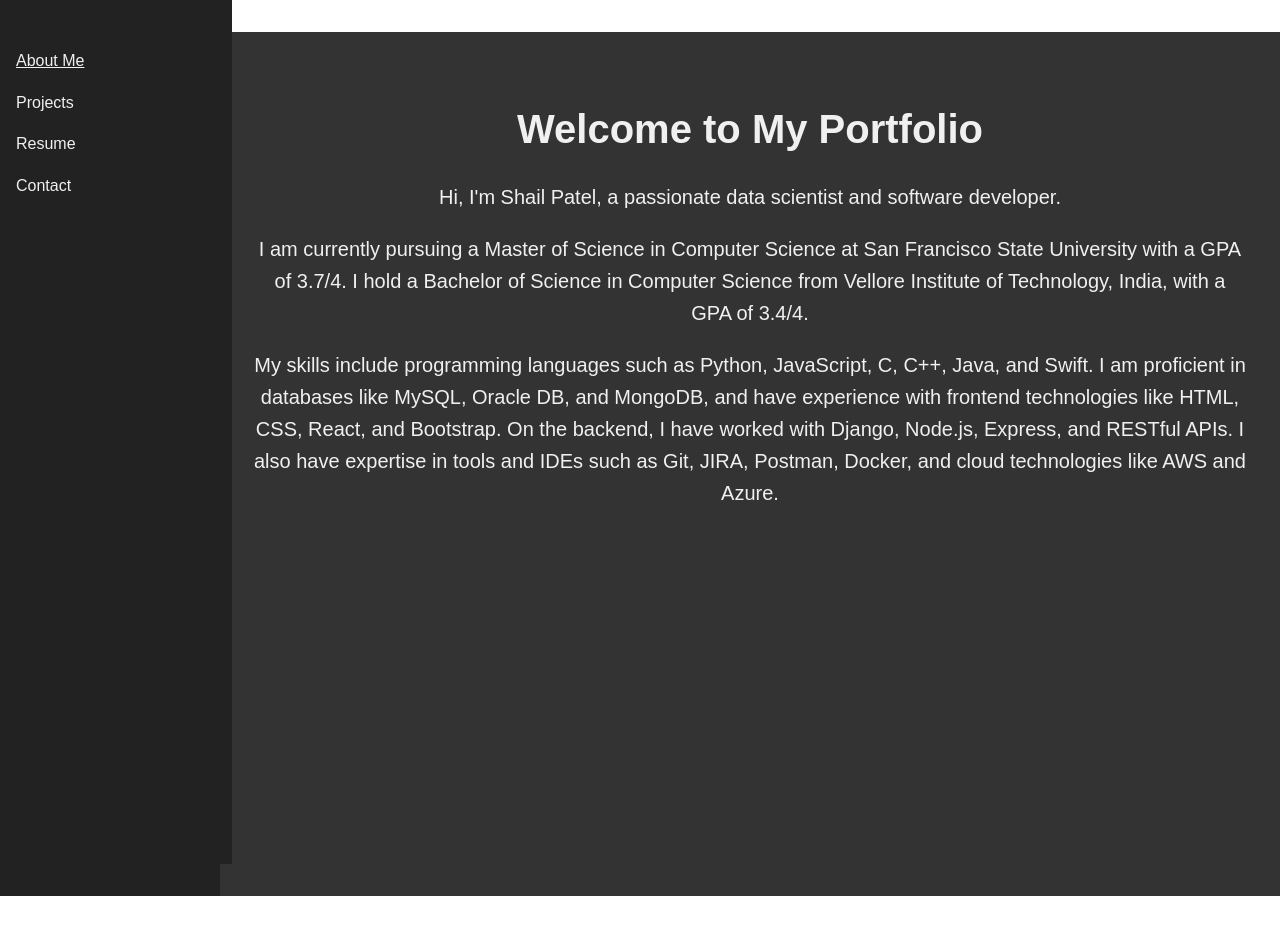
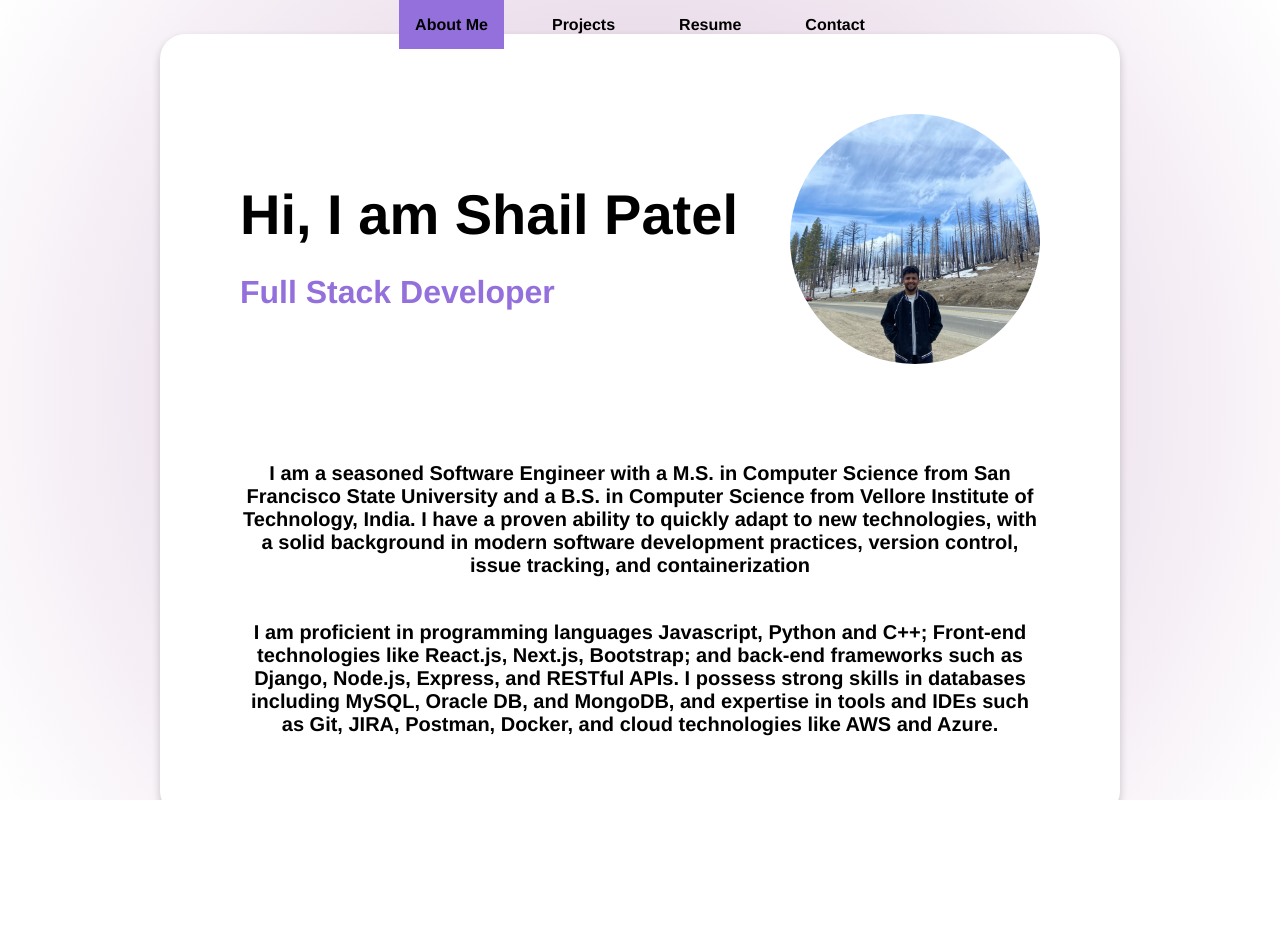
Before and after one commit to shailtp/my-portfolio, a React (Create React App) app: page / in a window 1280 px wide. After the commit the page ends 800 px from the top, so only its background shows below. Built offline with nearby package versions, Linux system fonts and the light colour scheme.

Commit message:
Updated Light Theme for Homepage

```diff
--- a/public/index.html
+++ b/public/index.html
@@ -25,6 +25,13 @@
       Learn how to configure a non-root public URL by running `npm run build`.
     -->
     <title>React App</title>
+    <!-- Font Awesome for icons -->
+    <link
+      rel="stylesheet"
+      href="https://cdnjs.cloudflare.com/ajax/libs/font-awesome/6.0.0-beta3/css/all.min.css"
+      integrity="sha384-8iPTzK8E2z5i3lnztxEtBZ9oxq5erF9Q4F1p5Smv7A0gT+8JkzE4f5M3erjJDF8n"
+      crossorigin="anonymous"
+    />
   </head>
   <body>
     <noscript>You need to enable JavaScript to run this app.</noscript>
--- a/src/App.css
+++ b/src/App.css
@@ -1,10 +1,25 @@
-.App {
-  font-family: Arial, sans-serif;
-  line-height: 1.6;
-  background-color: #222;
-  color: #f0f0f0;
+body, html, #root {
+  height: 100%;
+  margin: 0;
+  overflow: hidden; /* Prevents scrolling and white spaces */
+  font-family: 'Helvetica', sans-serif;
+  font-weight: bold;
 }
 
-section {
-  margin: 2rem 0;
+.App {
+  display: flex;
+  flex-direction: column;
+  height: 100%;
+  background: radial-gradient(circle at center, #D8BFD8, white); /* Updated gradient */
 }
+
+.content {
+  flex: 1;
+  width: 100%; /* Full width for content */
+  padding-top: 50px; /* Adjust for the height of the sidebar */
+  display: flex;
+  flex-direction: column;
+  justify-content: center;
+  align-items: center;
+  overflow: auto; /* Allow scrolling for content */
+}
--- a/src/App.js
+++ b/src/App.js
@@ -1,6 +1,5 @@
 import React from 'react';
 import { BrowserRouter as Router, Route, Routes } from 'react-router-dom';
-
 import Sidebar from './components/Sidebar';
 import Home from './components/Home';
 import Projects from './components/Projects';
@@ -12,8 +11,8 @@ function App() {
   return (
     <Router>
       <div className="App">
-
         <Sidebar />
+        <div className="content">
           <Routes>
             <Route exact path="/" element={<Home />} />
             <Route path="/projects" element={<Projects />} />
@@ -21,6 +20,7 @@ function App() {
             <Route path="/contact" element={<Contact />} />
           </Routes>
         </div>
+      </div>
     </Router>
   );
 }
--- a/src/components/Home.css
+++ b/src/components/Home.css
@@ -1,18 +1,88 @@
 .home-section {
-    padding: 2rem;
-    margin-left: 220px;
-    background-color: #333;
-    color: #f0f0f0;
+  padding: 2rem;
+  color: #000000;
+  text-align: center;
+  display: flex;
+  justify-content: center;
+  align-items: center;
+  height: 100%;
+
+  font-family: 'Helvetica', sans-serif;
+
+}
+
+.tile {
+  background-color: #ffffff; /* Updated tile background color */
+  padding: 5rem;
+  border-radius: 25px;
+  box-shadow: 0 4px 8px rgba(0, 0, 0, 0.2);
+  width: calc(100% - 4rem); /* Extend to the edges with padding consideration */
+  height: auto;
+  display: flex;
+  flex-direction: column;
+  justify-content: space-between;
+  align-items: center;
+}
+
+.top-section {
+  display: flex;
+  justify-content: space-between;
+  width: 100%;
+  align-items: center;
+}
+
+.left-section {
+  text-align: left;
+}
+
+.right-section {
+  text-align: right;
+}
+
+.profile-photo {
+  width: 250px; /* Adjusted the size of the photo */
+  height: 250px;
+  border-radius: 50%;
+  object-fit: cover;
+}
+
+.tile h1 {
+  font-size: 3.5rem;
+  color: #000000; /* Updated text color */
+  margin-bottom: 1.5rem;
+}
+
+.tile h2 {
+  font-size: 2rem;
+  color: #9370DB; /* Updated text color */
+}
+
+.tile .content {
+  color: #000000; /* Updated text color */
+  max-width: 800px;
+  text-align: center;
+  margin-top: 1.5rem;
+}
+
+.tile .content p {
+  font-size: 1.25rem;
+  margin-bottom: 1.5rem;
+}
+
+.tile .content p:last-child {
+  margin-bottom: 0;
+}
+
+@media (max-width: 768px) {
+  .top-section {
+    flex-direction: column;
+  }
+  .left-section, .right-section {
     text-align: center;
-    height: 100vh;
+    margin-bottom: 1.5rem;
   }
-
-  .home-section h1 {
-    font-size: 2.5rem;
-    margin-bottom: 1rem;
+  .profile-photo {
+    width: 150px;
+    height: 150px;
   }
-
-  .home-section p {
-    font-size: 1.25rem;
-    color: #f0f0f0;
-  }
+}
--- a/src/components/Home.js
+++ b/src/components/Home.js
@@ -1,21 +1,26 @@
 import React from 'react';
 import './Home.css';
 
-const Home = () => {
+function Home() {
   return (
-    <section id="home" className="home-section">
-      <h1>Welcome to My Portfolio</h1>
-      <p>
-        Hi, I'm Shail Patel, a passionate data scientist and software developer.
-      </p>
-      <p>
-        I am currently pursuing a Master of Science in Computer Science at San Francisco State University with a GPA of 3.7/4. I hold a Bachelor of Science in Computer Science from Vellore Institute of Technology, India, with a GPA of 3.4/4.
-      </p>
-      <p>
-        My skills include programming languages such as Python, JavaScript, C, C++, Java, and Swift. I am proficient in databases like MySQL, Oracle DB, and MongoDB, and have experience with frontend technologies like HTML, CSS, React, and Bootstrap. On the backend, I have worked with Django, Node.js, Express, and RESTful APIs. I also have expertise in tools and IDEs such as Git, JIRA, Postman, Docker, and cloud technologies like AWS and Azure.
-      </p>
-    </section>
+    <div className="home-section">
+      <div className="tile">
+        <div className="top-section">
+          <div className="left-section">
+            <h1>Hi, I am Shail Patel</h1>
+            <h2>Full Stack Developer</h2>
+          </div>
+          <div className="right-section">
+            <img src="/photo.jpeg" alt="Shail Patel" className="profile-photo" />
+          </div>
+        </div>
+        <div className="content">
+          <p> I am a seasoned Software Engineer with a M.S. in Computer Science from San Francisco State University and a B.S. in Computer Science from Vellore Institute of Technology, India. I have a proven ability to quickly adapt to new technologies, with a solid background in modern software development practices, version control, issue tracking, and containerization </p>
+          <p> I am proficient in programming languages Javascript, Python and C++; Front-end technologies like React.js, Next.js, Bootstrap; and back-end frameworks such as Django, Node.js, Express, and RESTful APIs. I possess strong skills in databases including MySQL, Oracle DB, and MongoDB, and expertise in tools and IDEs such as Git, JIRA, Postman, Docker, and cloud technologies like AWS and Azure. </p>
+        </div>
+      </div>
+    </div>
   );
-};
+}
 
 export default Home;
--- a/src/components/Sidebar.css
+++ b/src/components/Sidebar.css
@@ -1,27 +1,36 @@
 .sidebar {
+  width: 100%; /* Full width */
   position: fixed;
   top: 0;
   left: 0;
-    width: 200px;
-    height: 100%;
-    background-color: #222;
-    padding: 2rem 1rem;
+  height: 50px;
+  background-color: transparent; /* Updated background */
+  display: flex;
+  justify-content: center;
+  align-items: center;
+  z-index: 1000; /* Ensure it stays on top */
+  font-family: 'Helvetica', sans-serif;
+  font-weight: bold;
 }
 
 .sidebar ul {
   list-style: none;
   padding: 0;
+  margin: 0;
+  display: flex;
 }
 
 .sidebar ul li {
-    margin: 1rem 0;
+  margin: 0 1rem;
 }
 
 .sidebar ul li a {
-    color: #f0f0f0;
+  color: #000000; /* Updated text color */
   text-decoration: none;
+  padding: 1rem;
+  transition: background 0.3s;
 }
 
-  .sidebar ul li a.active {
-    text-decoration: underline;
+.sidebar ul li a.active, .sidebar ul li a:hover {
+  background-color: #9370DB; /* Updated highlight color */
 }
```
Also changed, not shown: public/photo.jpeg (added). Lines whose indentation alone changed are shown as unchanged.
